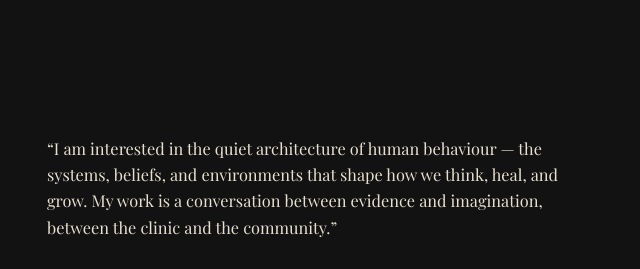
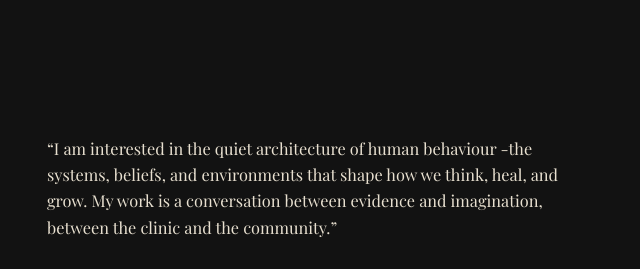
Before and after one commit to carewisemh/ebuka, a plain HTML site: page index.html in a window 1280 px wide. Shown: the part 1073-1342 px from the top of the page, 623-1263 px from the left. Drawn offline with nearby package versions, Linux system fonts and the light colour scheme; a web font is replaced by a local one.

Commit message:
Update index.html

```diff
--- a/index.html
+++ b/index.html
@@ -1615,8 +1615,8 @@
                 </div>
                 <div class="about-text reveal" style="display:flex;flex-direction:column;justify-content:center;">
                     <p style="font-size:1.02rem;color:var(--warm-white);font-weight:400;font-family:var(--font-display);line-height:1.6;">
-                        “I am interested in the quiet architecture of human behaviour —
-                        the systems, beliefs, and environments that shape how we think,
+                        “I am interested in the quiet architecture of human behaviour
+                        -the systems, beliefs, and environments that shape how we think,
                         heal, and grow. My work is a conversation between evidence and
                         imagination, between the clinic and the community.”
                     </p>
```
